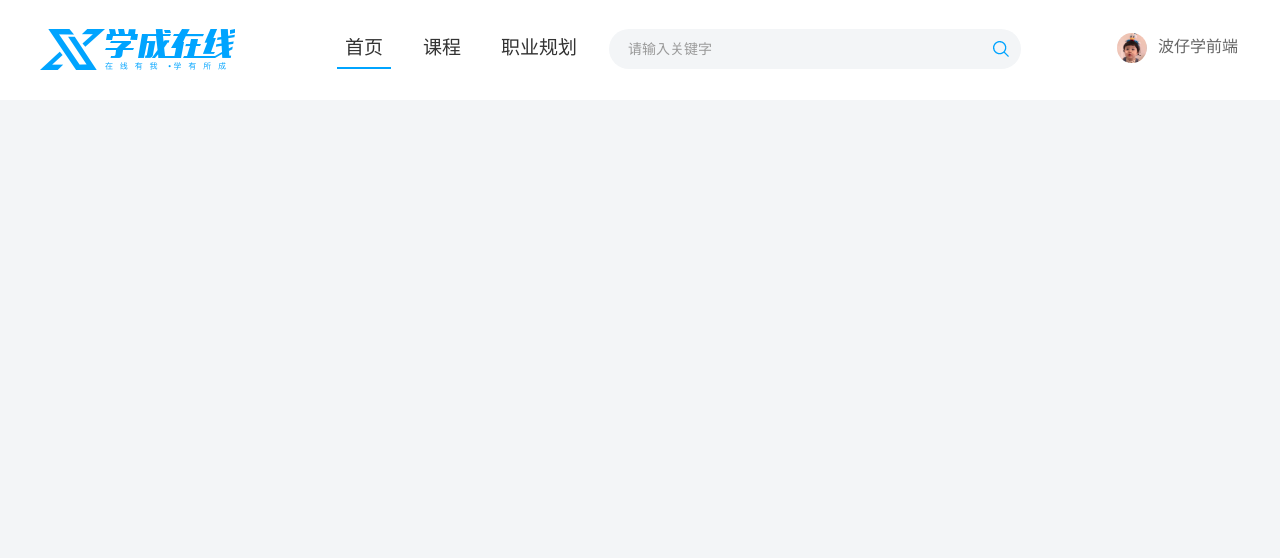
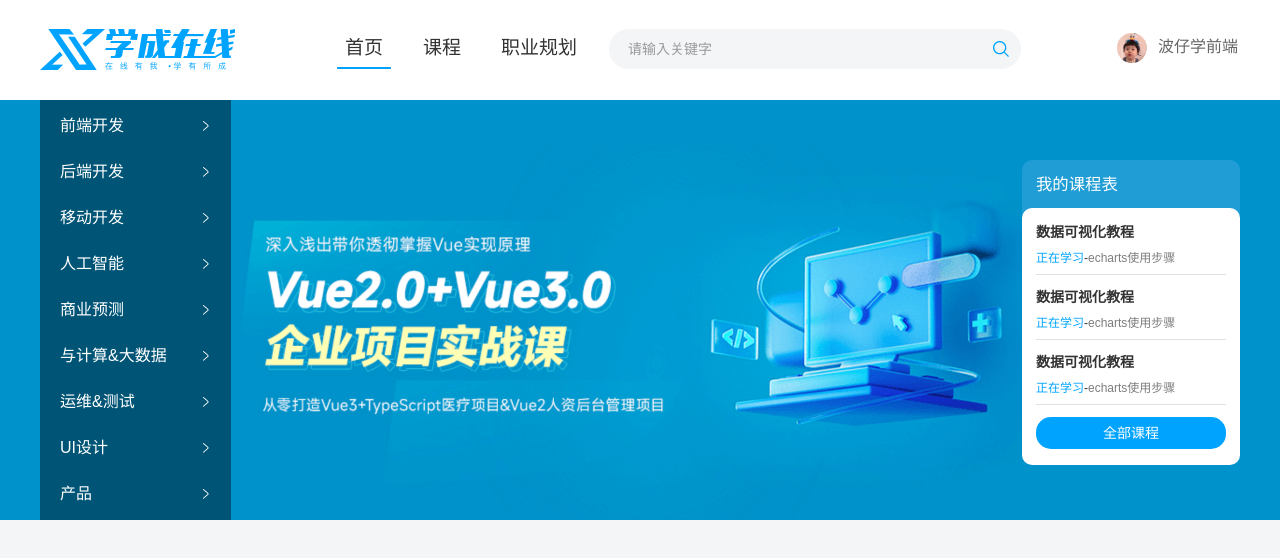
Before and after one commit to Natalie-2004/HTML5-CSS3, a plain HTML site: page projects/webpage_demo/index.html in a window 1280 px wide. Drawn offline with Linux system fonts and the light colour scheme.

Commit message:
finish banner section

```diff
--- a/projects/webpage_demo/css/index.css
+++ b/projects/webpage_demo/css/index.css
@@ -60,7 +60,7 @@ body {
 /* Search */
 .search {
     display: flex;
-    /* 96-导航的内外边距 (32) */
+    /* 96 - 导航的内外边距 (32) */
     margin-right: 64px;
     padding-left: 19px;
     padding-right: 12px;
@@ -107,5 +107,104 @@ body {
 .user span {
     font-size: 16px;
     color: #666;
+}
 
+/* banner */
+.banner {
+    height: 420px;
+    background-color: #0092cb;
 }
+
+.banner .wrapper {
+    display: flex;
+    justify-content: space-between;
+    height: 420px;
+    background-image: url(../uploads/banner.png);
+}
+
+/* left nav */
+.banner .left {
+    padding: 3px 20px;
+    width: 191px;
+    height: 420px;
+    /* semi-transparent */
+    background-color: rgba(0,0,0,0.42);
+}
+
+.banner .left a{
+    /* 块特点：宽度是父级的100%，这样左边是文字，右边箭头 */
+    display: block;
+    height: 46px;
+    background: url(../images/right.png) no-repeat right center;
+    line-height: 46px;
+    font-size: 16px;
+    color: #fff;
+}
+
+.banner .left a:hover {
+    background-image: url(../images/right-hover.png);
+    color: #00a4ff;
+}
+
+/* right nav */
+.banner .right {
+    margin-top: 60px;
+    width: 218px;
+    height: 305px;
+    background-color: #209dd5;
+    border-radius: 10px;
+}
+
+.banner .right h3 {
+    margin-left: 14px;
+    height: 48px;
+    line-height: 48px;
+    font-size: 15;
+    color: #fff;
+    font-weight: 400;
+}
+
+.banner .right .content {
+    padding: 14px;
+    height: 257px;
+    background-color: #fff;
+    border-radius: 10px;
+}
+
+.banner .right dl {
+    margin-bottom: 12px;
+    border-bottom: 1px solid #e0e0e0;
+}
+
+.banner .right dt {
+    margin-bottom: 8px;
+    font-size: 14px;
+    line-height: 20px;
+    font-weight: 700;
+}
+
+.banner .right dd {
+    margin-bottom: 8px;
+    font-size: 12px;
+    line-height: 16px;
+}
+
+.banner .right dd span {
+    color: #00a4ff;
+}
+
+.banner .right dd strong {
+    color: #7d7d7d;
+    font-weight: 400;
+}
+
+.banner .right a {
+    display: block;
+    height: 32px;
+    background-color: #00a4ff;
+    text-align: center;
+    line-height: 32px;
+    border-radius: 15px;
+    font-size: 14px;
+    color: #fff;
+}
--- a/projects/webpage_demo/index.html
+++ b/projects/webpage_demo/index.html
@@ -21,6 +21,7 @@
             <!-- 导航 -->
             <div class="nav">
                 <ul>
+                    <!-- active为了hover效果设置，永远有蓝色hover显示 -->
                     <li><a href="#" class="active">首页</a></li>
                     <li><a href="#">课程</a></li>
                     <li><a href="#">职业规划</a></li>
@@ -40,5 +41,44 @@
             </div>
         </div>
     </div>
+
+    <!-- Banner -->
+    <div class="banner">
+        <!-- 版心居中 -->
+        <div class="wrapper">
+            <div class="left">
+                <ul>
+                    <li><a href="#">前端开发</a></li>
+                    <li><a href="#">后端开发</a></li>
+                    <li><a href="#">移动开发</a></li>
+                    <li><a href="#">人工智能</a></li>
+                    <li><a href="#">商业预测</a></li>
+                    <li><a href="#">与计算&大数据</a></li>
+                    <li><a href="#">运维&测试</a></li>
+                    <li><a href="#">UI设计</a></li>
+                    <li><a href="#">产品</a></li>
+                </ul>
+            </div>
+
+            <div class="right">
+                <h3>我的课程表</h3>
+                <div class="content">
+                    <dl>
+                        <dt>数据可视化教程</dt>
+                        <dd><span>正在学习</span>-<strong>echarts使用步骤</strong></dd>
+                    </dl>
+                    <dl>
+                        <dt>数据可视化教程</dt>
+                        <dd><span>正在学习</span>-<strong>echarts使用步骤</strong></dd>
+                    </dl>
+                    <dl>
+                        <dt>数据可视化教程</dt>
+                        <dd><span>正在学习</span>-<strong>echarts使用步骤</strong></dd>
+                    </dl>
+                    <a href="#">全部课程</a>
+                </div>
+            </div>
+        </div>
+    </div>
 </body>
 </html>
```
